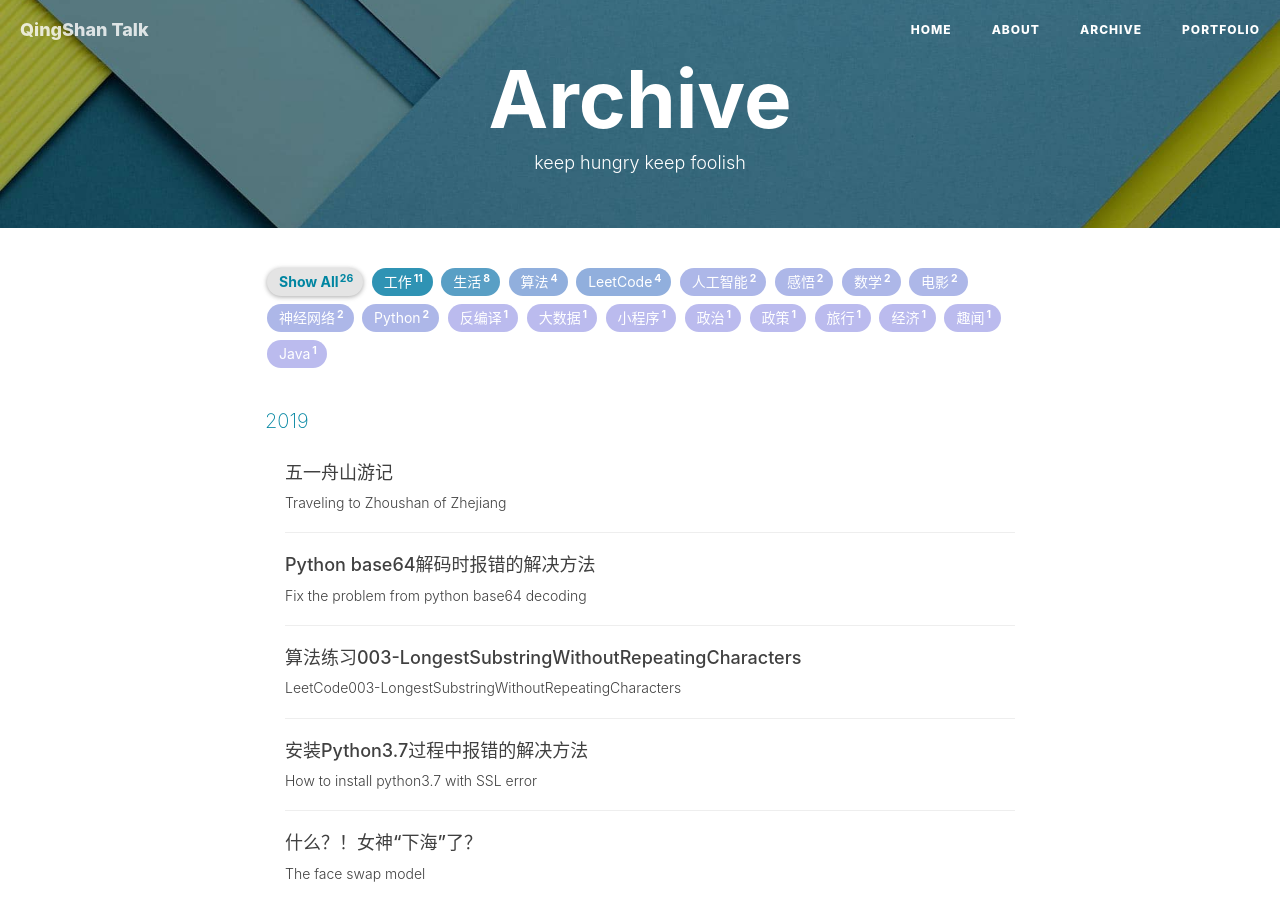
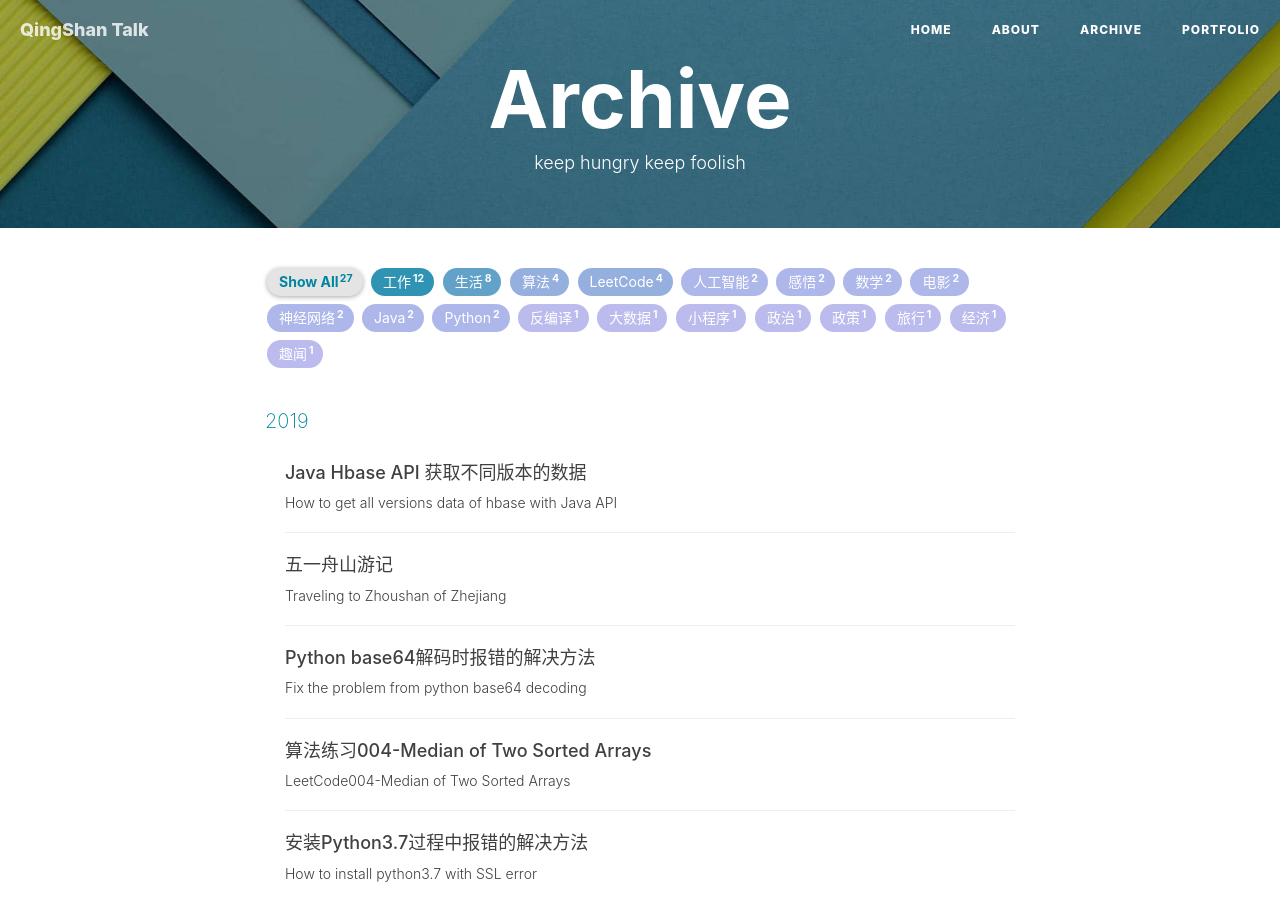
Before and after one commit to rae912/myblog, a Jekyll site: the page built from archive.html, in a window 1280 px wide and 900 px high. Built offline with Jekyll 4.4.1, drawn with Linux system fonts in a browser that asks for light colours; nearby versions of some CDN libraries; comment, search, counter and statistics services are not loaded; some of the changed lines change nothing that is shown.

Commit message:
new post

````diff
--- a/_posts/2019-04-29-LeetCode004-LongestSubstringWithoutRepeatingCharacters.md
+++ b/_posts/2019-04-29-LeetCode004-Median-of-Two-Sorted-Arrays.md
@@ -1,7 +1,7 @@
 ---
 layout: post
-title: "算法练习003-LongestSubstringWithoutRepeatingCharacters"
-subtitle: "LeetCode003-LongestSubstringWithoutRepeatingCharacters"
+title: "算法练习004-Median of Two Sorted Arrays"
+subtitle: "LeetCode004-Median of Two Sorted Arrays"
 author: "qingshan"
 header-img: "img/post-bg-halting.jpg"
 header-mask: 0.4
--- /dev/null
+++ b/_posts/2019-05-10-How-to-get-all-versions-data-of-hbase.md
@@ -0,0 +1,96 @@
+---
+layout: post
+title: "Java Hbase API 获取不同版本的数据"
+subtitle: "How to get all versions data of hbase with Java API"
+author: "qingshan"
+header-img: "img/post-bg-e2e-ux.jpg"
+header-mask: 0.4
+tags:
+  - 工作
+  - Java
+---
+
+
+最近工作用需要使用Java Hbase API来获取Hbase数据，使用最新的3.0版本。网上的资料大多数都是1.x和2.0的，许多的方法已经过时了，最新的写法应该是下面这样：
+```java
+    private List<Map<String, String>> findDataWithRowKey(String tName, String rowKey, String[] dateRange) {
+
+        TableName tableName = TableName.valueOf(tName);
+        List<Map<String, String>>  ReturnResult = new LinkedList<>();
+        Get get = new Get(rowKey.getBytes()); //根据主键查询
+//        Integer maxVersion = get.getMaxVersions(); // 获取最大版本数量
+
+        try {
+            Connection con = ConnectionFactory.createConnection(config);
+            Table table = con.getTable(tableName);
+
+            Result r = table.get(get);
+
+            for (Cell cell : r.rawCells()) {
+                //时间戳转换成日期格式
+                String timestampFormat = new SimpleDateFormat("yyyy-MM-dd HH:MM:ss").format(new Date(cell.getTimestamp()));
+
+                logger.info("\nKeyValue: " + cell.toString());
+                logger.info("key: " + new String(cell.getRowArray(), "utf-8"));
+
+                Map<String, String> HbaseData = new HashMap<>();
+                HbaseData.put("rowKey", rowKey);
+                HbaseData.put("family", new String(cell.getFamilyArray(), "utf-8"));
+                HbaseData.put("qualifer", new String(cell.getQualifierArray(), "utf-8"));
+                HbaseData.put("value", new String(cell.getValueArray(), "utf-8"));
+                HbaseData.put("timestamp", timestampFormat);
+                ReturnResult.add(HbaseData);
+
+            }
+        } catch (Exception e) {
+            e.printStackTrace();
+            logger.error(e.toString());
+        }
+        return ReturnResult;
+    }
+```
+
+但是上述的代码默认只能获取一个数据版本的数据，因此，如果需要获取所有版本的数据，应该加上这一句：
+```java
+get.readAllVersions();  // 读取所有版本
+```
+
+根据文档，还可以根据时间戳获取指定时间范围的版本号，因为Hbase的版本就是以时间戳标识的：
+```java
+get.setTimeRange(startTime, endTime); // 经过实践，这个逻辑无效，原因未知
+```
+但是经过时间，这一句代码实现的效果，只能获取到endTime这一天的数据，而startTime并没有生效，原因未知。
+进一步发现使用
+```java
+get.getTimeRange()
+```
+获得的数据，就是long型数据结构所能表达的最大值和最小值，猜测可能是有bug存在。
+```shell
+maxStamp=9223372036854775807, minStamp=0
+```
+
+
+因此，可以使用readAllversions()的逻辑，再结合时间戳过滤数据，达到变相获取指定时间范围版本数据的目的。
+
+关键代码如下：
+```java
+if (dateRange.length != 0) { // 没有日期范围时，取所有版本
+    startTime = (new SimpleDateFormat("yyyy-MM-dd")).parse(dateRange[0], new ParsePosition(0)).getTime();
+    endTime = (new SimpleDateFormat("yyyy-MM-dd")).parse(dateRange[1], new ParsePosition(0)).getTime() + 24 * 3600 * 1000; // 多取一天的值
+    logger.info("指定时间戳查询数据：" + String.valueOf(startTime) + ", " + String.valueOf(endTime));
+
+//                get.setTimeRange(startTime, endTime); // 经过实践，这个逻辑无效，原因未知
+    get.readAllVersions();  // 读取所有版本，后面逻辑中过滤
+}
+
+// 中间省略从rawCells获取数据的逻辑
+
+
+if (startTime != 0) { // 如果时间日期生效，则过滤掉不在这个日期中的数据
+    if (cell.getTimestamp() < startTime || cell.getTimestamp() > endTime) {continue;}
+}
+
+```
+
+
+至于为什么get.getTimeRange() 和 get.setTimeRange(startTime, endTime) 异常，还需要进一步读取源代码分析。
````
